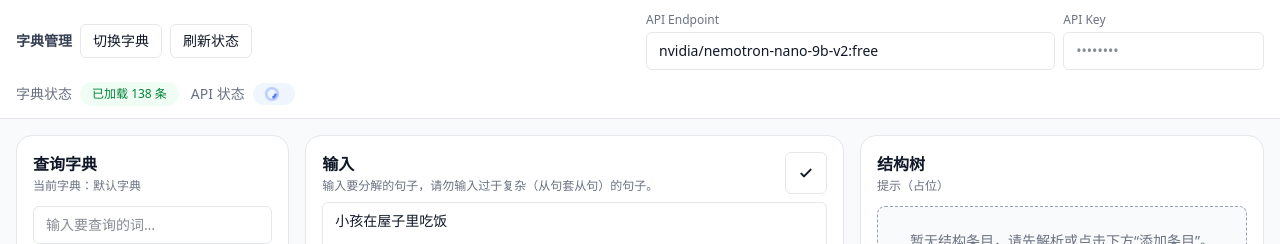
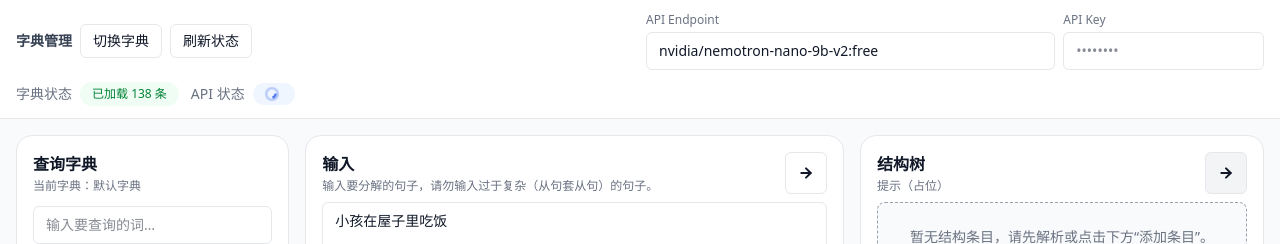
Before and after one commit to MauritiusChief/kasi-pi-toki-pona, a Next.js app: page / in a window 1280 px wide. Shown: the top 244 px of the page. Built offline with nearby package versions, Linux system fonts and the light colour scheme.

Commit message:
fix: update button SVG icons in ParserPanel and StructureTreePanel for improved clarity

```diff
--- a/src/components/Parser/ParserPanel.tsx
+++ b/src/components/Parser/ParserPanel.tsx
@@ -47,7 +47,8 @@ export function ParserPanel() {
                 </svg>
               ) : (
                 <svg className="h-4 w-4" viewBox="0 0 24 24" fill="none" stroke="currentColor" strokeWidth="3" strokeLinecap="round" strokeLinejoin="round">
-                  <path d="M5 13l4 4L19 7" />
+                  <path d="M5 12h14" />
+                  <path d="M12 5l7 7-7 7" />
                 </svg>
               )}
             </button>
--- a/src/components/StructureTree/StructureTreePanel.tsx
+++ b/src/components/StructureTree/StructureTreePanel.tsx
@@ -17,10 +17,33 @@ export function StructureTreePanel() {
 
   return (
     <section className="flex min-h-[60vh] flex-col rounded-2xl border bg-white p-4" data-testid="structure-tree-panel">
-      {/* 标题 */}
-      <div className="mb-3">
-        <h2 className="text-base font-semibold">结构树</h2>
-        <p className="mt-0.5 text-xs text-gray-500">提示（占位）</p>
+      {/* 标题和按钮 */}
+      <div className="mb-2 flex gap-2">
+        {/* 标题 */}
+        <div className="w-full">
+          <h2 className="text-base font-semibold">结构树</h2>
+          <p className="mt-0.5 text-xs text-gray-500">提示（占位）</p>
+        </div>
+        {/* 发送按钮 */}
+        <button
+          type="button"
+          onClick={()=>console.log("TODO: 根据当前解析情况，自动发送未解析的东西")}
+          disabled={true}
+          className="rounded-md border px-3 py-2 text-sm hover:bg-gray-50 disabled:cursor-not-allowed disabled:bg-gray-100"
+          aria-label="解析句子"
+        >
+          {false ? (
+            <svg className="h-4 w-4 animate-spin" viewBox="0 0 24 24" fill="none">
+              <circle className="opacity-25" cx="12" cy="12" r="10" stroke="currentColor" strokeWidth="4"></circle>
+              <path className="opacity-75" fill="currentColor" d="M4 12a8 8 0 018-8v4A4 4 0 008 12H4z"></path>
+            </svg>
+          ) : (
+            <svg className="h-4 w-4" viewBox="0 0 24 24" fill="none" stroke="currentColor" strokeWidth="3" strokeLinecap="round" strokeLinejoin="round">
+              <path d="M5 12h14" />
+              <path d="M12 5l7 7-7 7" />
+            </svg>
+          )}
+        </button>
       </div>
 
       {/* 内容面板 */}
```
